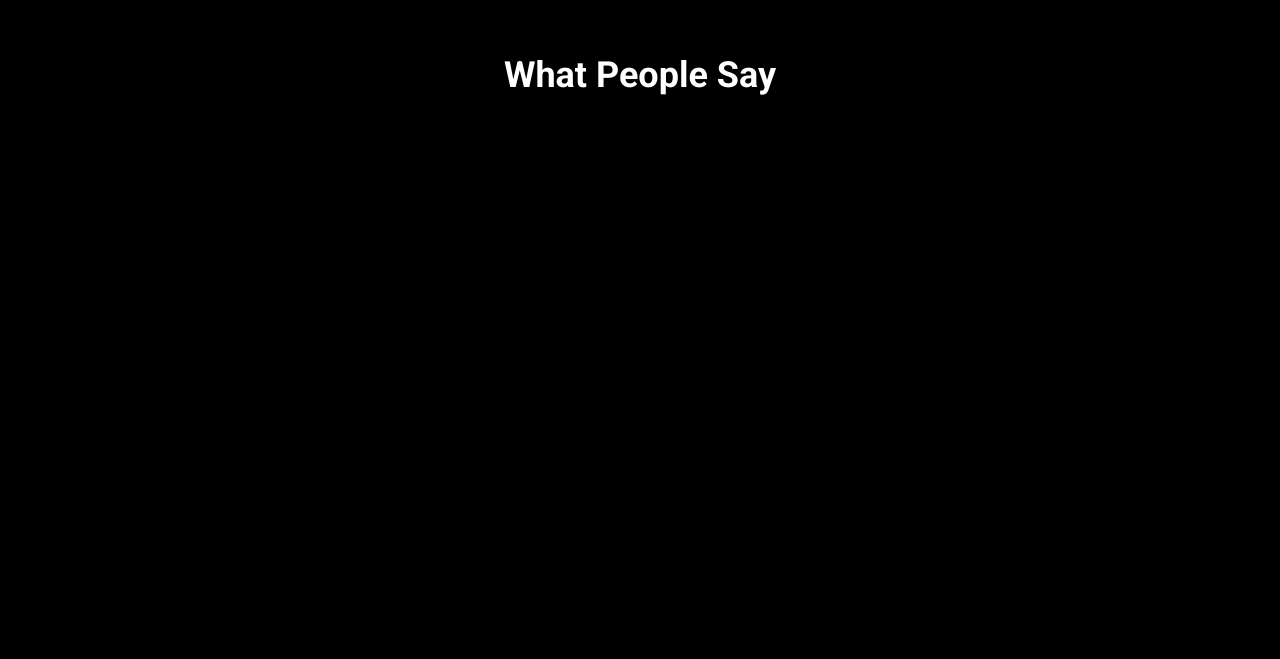
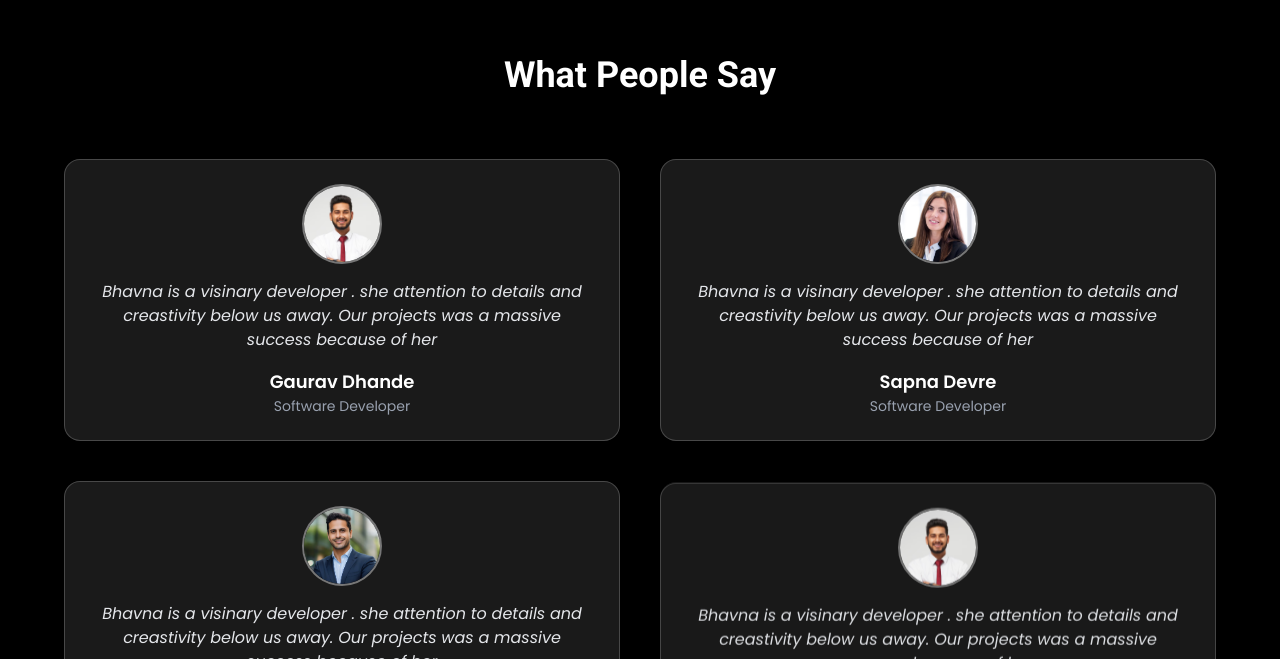
Before and after one commit to Bhavnameshram/portfolio-main, a React (Vite) app in the folder My-portfolio/: page / in a window 1280 px wide. Shown: the part 8905-9564 px from the top of the page. Built offline with nearby package versions, Linux system fonts and the light colour scheme; a web font is replaced by a local one.

Commit message:
Testimonials section is Complete

```diff
--- a/My-portfolio/src/section/Testimonials.jsx
+++ b/My-portfolio/src/section/Testimonials.jsx
@@ -1,4 +1,4 @@
-import {motion} from "framer-motion"
+import { motion } from "framer-motion"
 import m1 from "../assets/m1.PNG"
 import m2 from "../assets/m2.PNG"
 import w1 from "../assets/w1.PNG"
@@ -38,14 +38,38 @@
 
 export default function Testimonials() {
   return (
-    <section id="testimonials" className="relative min-h-screen bg-black text-white flex flex-col items-center justify-between px-6 py-20">
-  <motion.h2 className="text-4xl font-bold mb-16"
-   initial={{opacity :0, y:-50}}
-   animate={{opacity :1, y:0}}
-   transition={{duration:0.6}}
-   >
-    What People Say
-  </motion.h2>
+    <section id="c" className="relative min-h-screen bg-black text-white flex flex-col items-center justify-between px-6 py-20">
+      <motion.h2 className="text-4xl font-bold mb-16"
+        initial={{ opacity: 0, y: -50 }}
+        animate={{ opacity: 1, y: 0 }}
+        transition={{ duration: 0.6 }}
+      >
+        What People Say
+      </motion.h2>
+      <div className=" grid grid-cols-1 sm:grid-cols-2 lg:grid-cols-2 gap-10 max-w-6xl w-full">
+        {testimonials.map((t, i) => (
+          <motion.div
+            key={t.name + 1}
+            initial={{ opacity: 0, y: 50 }}
+            whileInView={{ opacity: 1, y: 0 }}
+            transition={{ duration: 0.5, delay: i * 0.2 }}
+            viewport={{ once: true }}
+            className="bg-white/10 backdrop-blur-lg border border-white/20 rounded-2xl p-6 flex flex-col items-center text-center transform transition duration-500
+          hover:scale-105 hover:rotate-1 "
+          >
+            <img src={t.image} alt={t.name} className="w-20 h-20 rounded-full border-2 border-white/40 mb-4 object-cover"
+              loading="lazy" />
+            <p className=" text-gray-200 italic mb-4">
+              {t.review}
+            </p>
+            <h3 className=" text-lg font-semibold">
+              {t.name}
+            </h3>
+            <p className="text-sm text-gray-400">
+              {t.role}
+            </p>
+          </motion.div>
+        ))} </div>
     </section>
   )
 }
```
